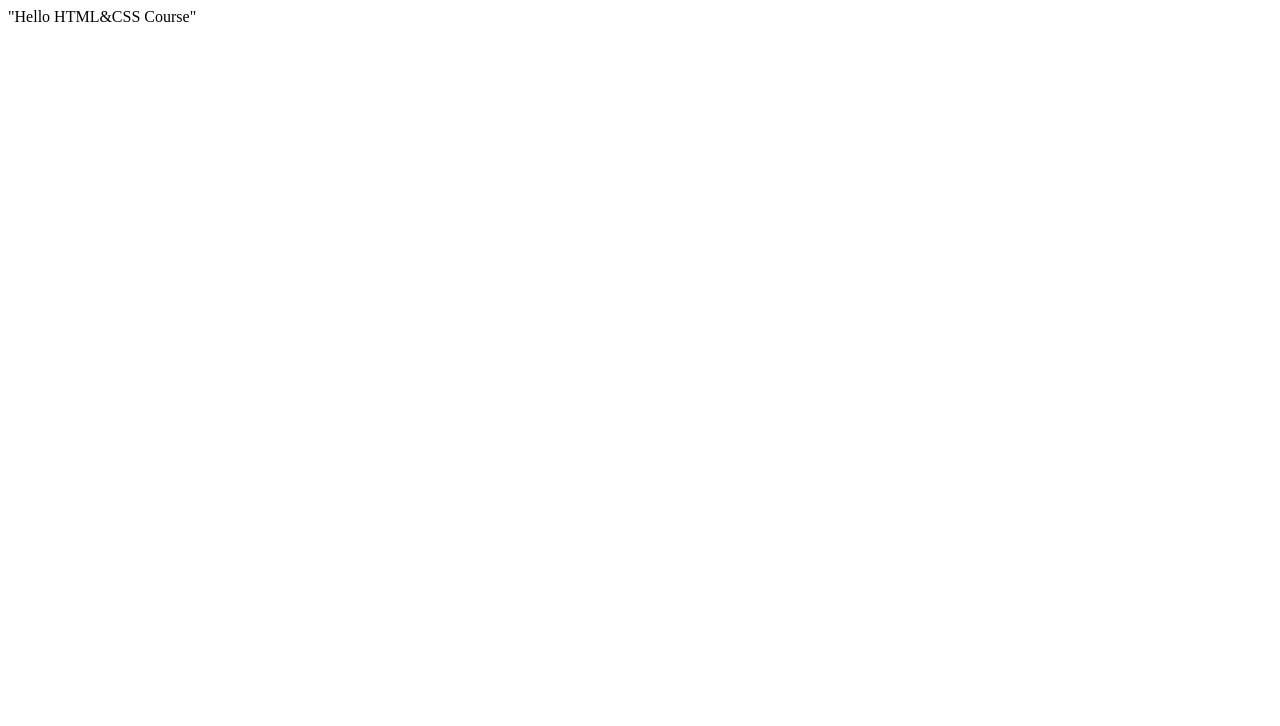
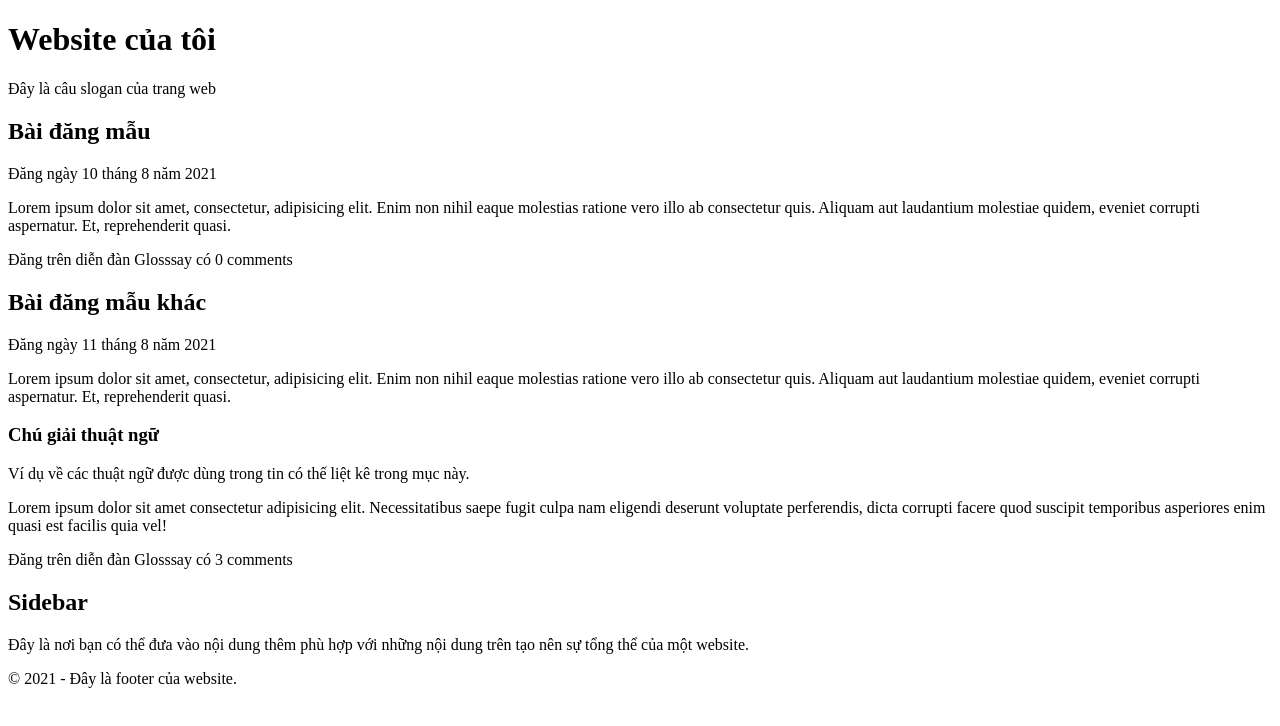
Before and after one commit to domaitrang/domaitrang.github.io, a plain HTML site: page index.html in a window 1280 px wide. Drawn offline with Linux system fonts and the light colour scheme.

Commit message:
Initial commit

```diff
--- a/index.html
+++ b/index.html
@@ -1 +1,42 @@
-"Hello HTML&CSS Course"
+<!DOCTYPE html>
+<html lang="en">
+<head>
+	<meta charset="UTF-8">
+	<title>Trang Chủ</title>
+</head>
+<body>
+	<header>
+		<h1>Website của tôi</h1>
+		<p>Đây là câu slogan của trang web</p>
+	</header>
+
+	<article>
+		<h2> Bài đăng mẫu</h2>
+		<p>Đăng ngày 10 tháng 8 năm 2021</p>
+		<p>Lorem ipsum dolor sit amet, consectetur, adipisicing elit. Enim non nihil eaque molestias ratione vero illo ab consectetur quis. Aliquam aut laudantium molestiae quidem, eveniet corrupti aspernatur. Et, reprehenderit quasi.</p>
+		<p>Đăng trên diễn đàn Glosssay có 0 comments</p>
+	</article>
+
+	<article>
+		<h2> Bài đăng mẫu khác</h2>
+		<p>Đăng ngày 11 tháng 8 năm 2021</p>
+		<p>Lorem ipsum dolor sit amet, consectetur, adipisicing elit. Enim non nihil eaque molestias ratione vero illo ab consectetur quis. Aliquam aut laudantium molestiae quidem, eveniet corrupti aspernatur. Et, reprehenderit quasi.</p>
+
+		<h3>Chú giải thuật ngữ</h3>
+		<p>Ví dụ về các thuật ngữ được dùng trong tin có thế liệt kê trong mục này.</p>
+
+		<p>Lorem ipsum dolor sit amet consectetur adipisicing elit. Necessitatibus saepe fugit culpa nam eligendi deserunt voluptate perferendis, dicta corrupti facere quod suscipit temporibus asperiores enim quasi est facilis quia vel!</p>
+
+		<p>Đăng trên diễn đàn Glosssay có 3 comments</p>
+	</article>
+
+	<h2>Sidebar</h2>
+	<p>Đây là nơi bạn có thể đưa vào nội dung thêm phù hợp với những nội dung trên tạo nên sự tổng thể của một website.</p>
+
+	<footer>
+		<p>&copy; 2021 - Đây là footer của website.</p>
+	</footer>
+
+
+</body>
+</html>
```
